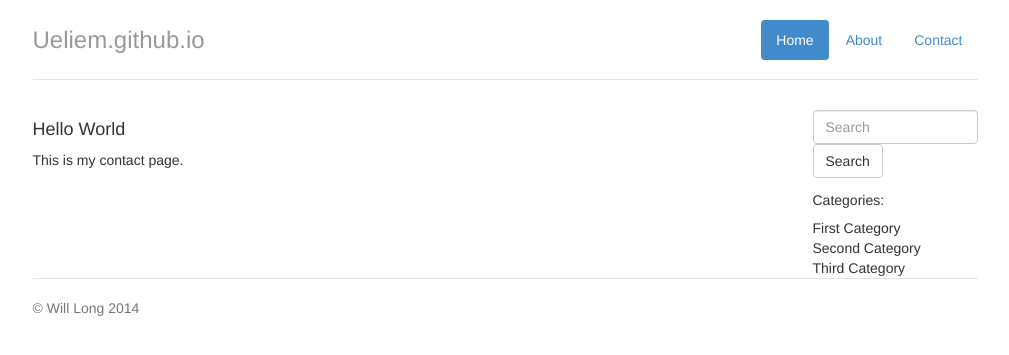
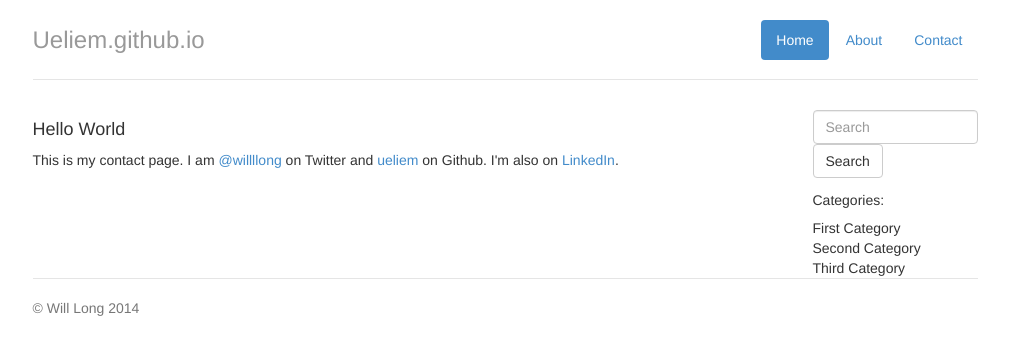
Before and after one commit to ueliem/ueliem.github.io, a Jekyll site: the page built from contact.html, in a window 1280 px wide. Shown: the top 355 px of the page, without its empty margins (135-1144 px from the left). Built offline with Jekyll 4.4.1, drawn with Linux system fonts in a browser that asks for light colours; nearby versions of some CDN libraries.

Commit message:
Added some accounts.

```diff
--- a/contact.html
+++ b/contact.html
@@ -5,3 +5,5 @@ title: Contact
 
 <h4>Hello World</h4>
 This is my contact page.
+I am <a href="https://twitter.com/willllong">@willllong</a> on Twitter and <a href="https://github.com/ueliem">ueliem</a> on Github.
+I'm also on <a href="http://www.linkedin.com/in/ueliem/">LinkedIn</a>.
```
